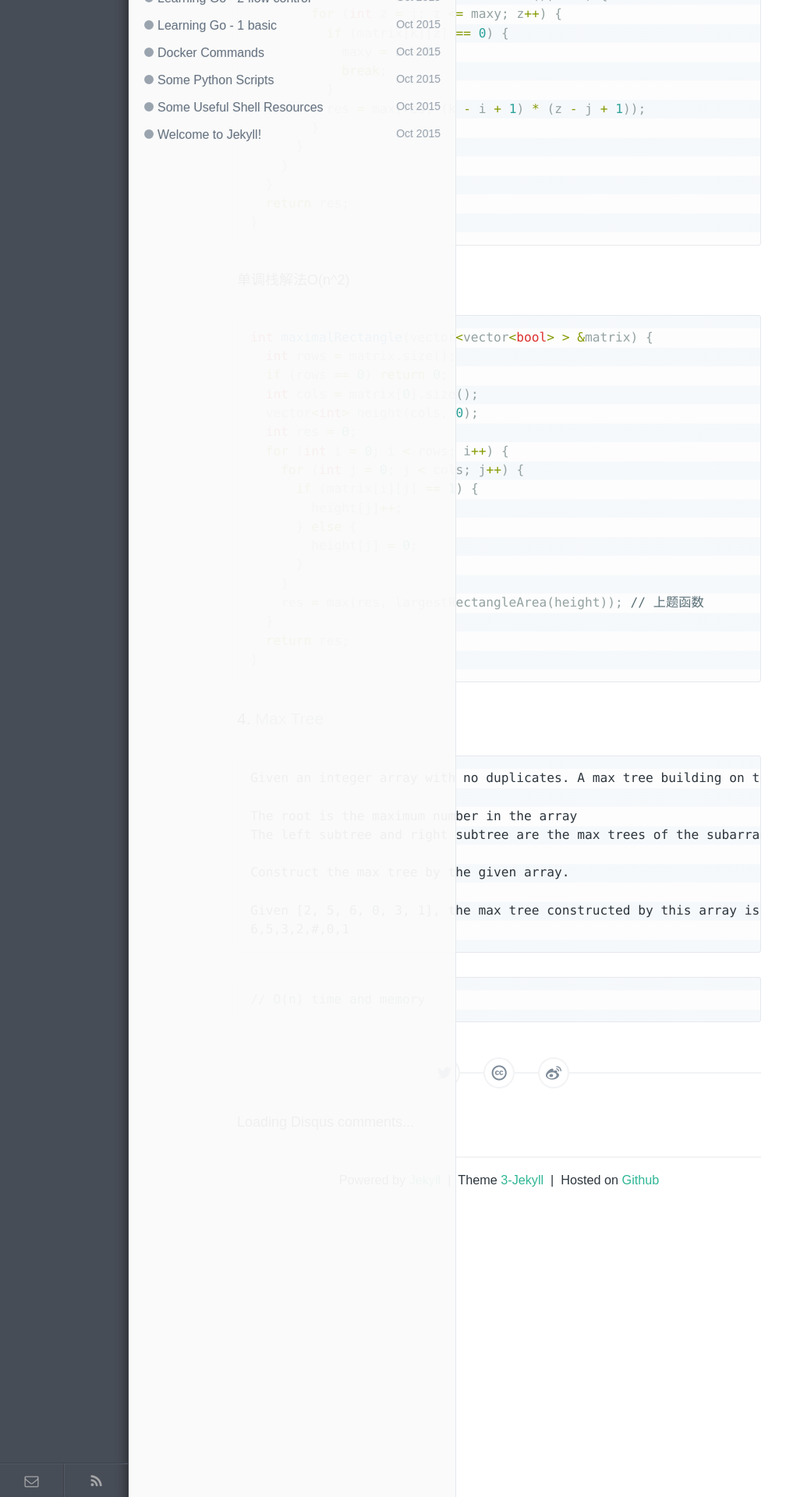
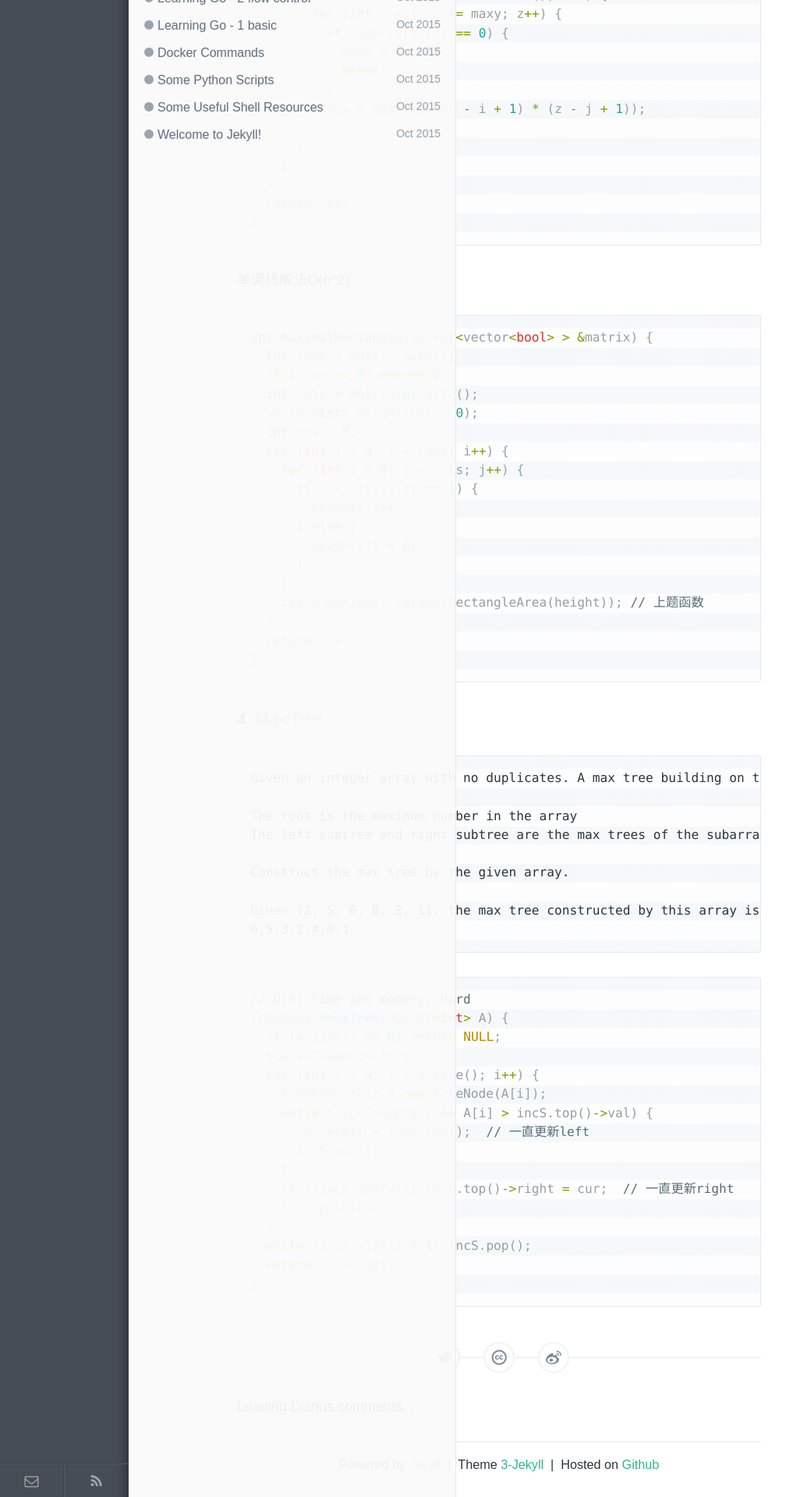
Before and after one commit to wykvictor/wykvictor.github.io, a Jekyll site: the page built from _posts/algorithm/2016-05-25-Data-Structure-1.md, in a window 1280 px wide. Shown: the part 2915-4835 px from the top of the page at 78% size, without its empty margins (0-1008 px from the left). Built offline with Jekyll 4.4.1, drawn with Linux system fonts in a browser that asks for light colours; comment, search, counter and statistics services are not loaded.

Commit message:
finish add increase stack

````diff
--- a/_posts/algorithm/2016-05-25-Data-Structure-1.md
+++ b/_posts/algorithm/2016-05-25-Data-Structure-1.md
@@ -149,6 +149,20 @@ Given [2, 5, 6, 0, 3, 1], the max tree constructed by this array is:
 6,5,3,2,#,0,1
 ```
 {% highlight C++ %}
-// O(n) time and memory
-
+// O(n) time and memory, Hard
+TreeNode *maxTree(vector<int> A) {
+  if (A.size() == 0) return NULL;
+  stack<TreeNode *> incS;
+  for (int i = 0; i < A.size(); i++) {
+    TreeNode *cur = new TreeNode(A[i]);
+    while (!incS.empty() && A[i] > incS.top()->val) {
+      cur->left = incS.top();  // 一直更新left
+      incS.pop();
+    }
+    if (!incS.empty()) incS.top()->right = cur;  // 一直更新right
+    incS.push(cur);
+  }
+  while (incS.size() > 1) incS.pop();
+  return incS.top();
+}
 {% endhighlight %}
````
